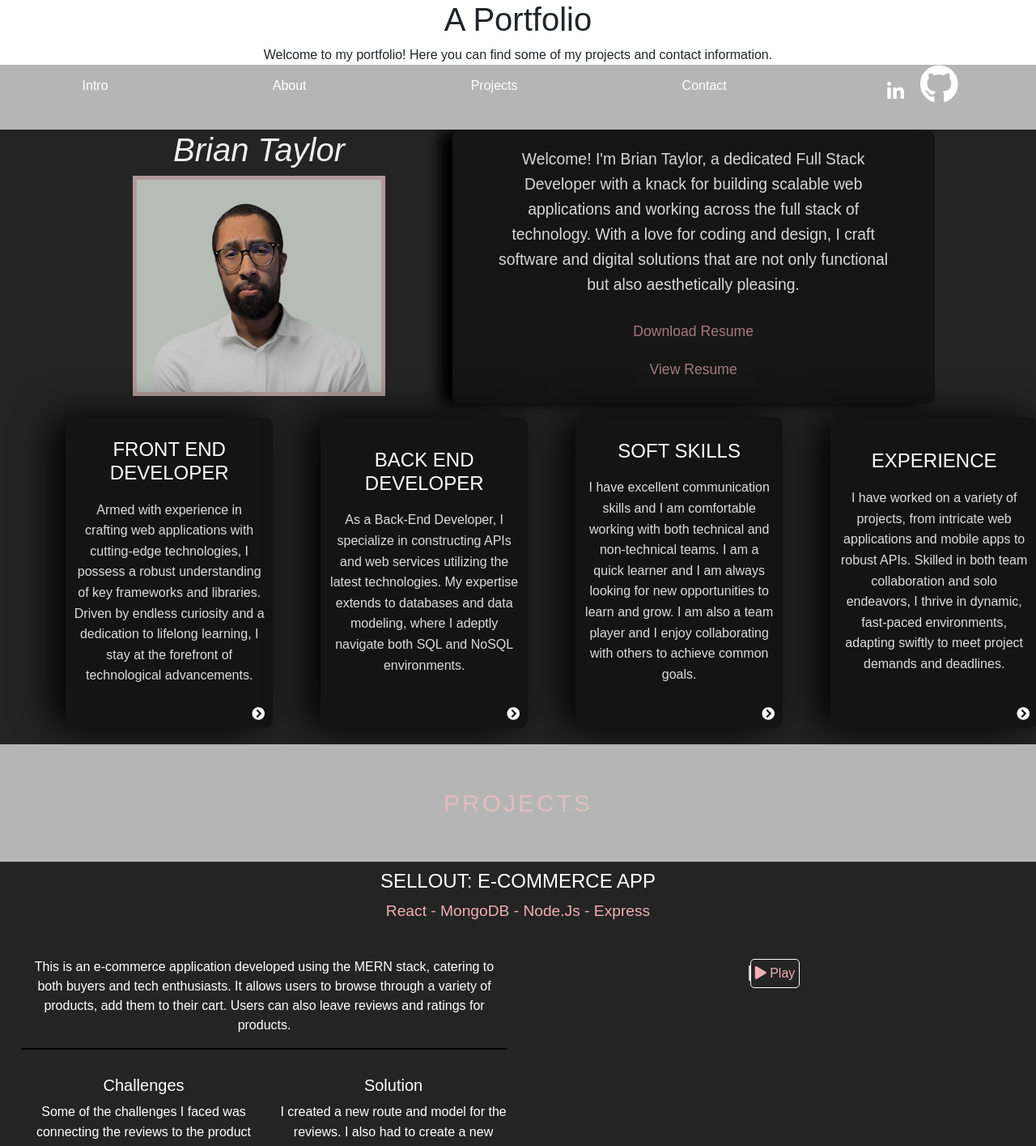
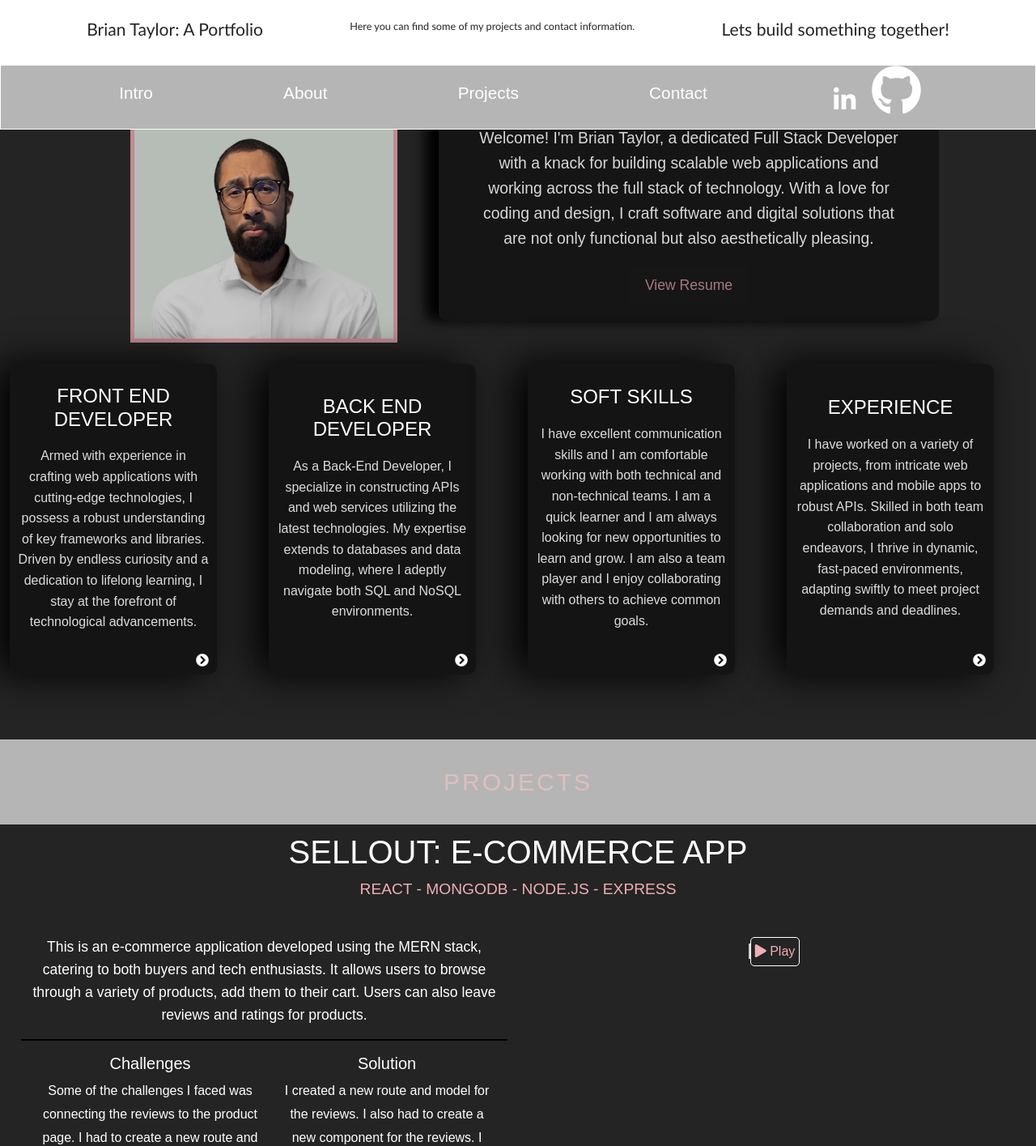
Before and after one commit to Quantumcode9/Portfolio, a React (Create React App) app in the folder portfolio/: page / in a window 1280 px wide. Shown: the part 640-2055 px from the top of the page at 81% size. Built offline with nearby package versions, Linux system fonts and the light colour scheme.

Commit message:
updated styles

```diff
--- a/portfolio/src/App.css
+++ b/portfolio/src/App.css
@@ -60,8 +60,6 @@ html, body, #root{
 div {
   font-family: 'Jura', sans-serif;
 }
-
-
 
 
 
@@ -166,9 +164,22 @@ div {
 
 @keyframes glitch {
   1%{
-    transform: rotateX(10deg) skewX(70deg);
+    transform: rotateX(10deg) skewX(30deg);
   }
   2%{
+    transform: rotateX(0deg) skewX(0deg);
+  }
+  3%{
+    transform: rotateX(0deg) skewX(0deg);
+  }
+
+  4%{
+    transform: rotateX(0deg) skewX(0deg);
+  }
+  5%{
+    transform: rotateX(0deg) skewX(0deg);
+  }
+  60%{
     transform: rotateX(0deg) skewX(0deg);
   }
 }
@@ -306,7 +317,7 @@ div {
 
 /* ProjectsSection */
 .projects-header {
-  padding: 50px;
+  padding: 30px;
   top: 0;
   text-align: center;
   background-color: #b5b5b5;
@@ -337,7 +348,7 @@ div {
 
 .project-title {
   margin-top: 10px;
-  font-size: 1.5em;
+  font-size: 2.5em;
   color: white;
   text-transform: uppercase;
 }
@@ -390,11 +401,14 @@ div {
   text-transform: capitalize;
 }
 
+
+
 .card-body {
-  margin: 1em 0;
+  font-weight: lighter;
+  margin: 0 1em;
   display: grid;
   grid-template-rows: auto 1fr;
-  line-height: 1.6;
+  line-height: 1.8;
   gap: 1rem;
 }
 
@@ -451,6 +465,11 @@ div {
   color: #f1aeb5;
 
 }
+.project-card-tech p{
+  font-weight: bold;
+  color: #f1aeb5;
+
+}
 
 
 .video-button {
@@ -482,6 +501,54 @@ div {
 
 
 
+/* Intro */
+
+#intro {
+  text-align: center;
+  background-color: white;
+  color: #242424;
+  font-weight: lighter;
+  justify-content: center;
+  align-items: center;
+  font-size: 1.1vw;
+  height: 10vh;
+
+}
+
+.intro {
+  display: flex;
+  flex-direction: row;
+  justify-content: space-evenly;
+  align-items: center;
+  font-family: 'Trebuchet MS', 'Lucida Sans Unicode', 'Lucida Grande', 'Lucida Sans', Arial, sans-serif;
+
+  gap: 20px;
+  padding: 20px;
+  height: 100%;
+}
+
+.intro h3 {
+  font-size: 1.5em;
+  color: #242424;
+}
+
+.intro p {
+  font-size: 0.9em;
+  color: #242424;
+}
+
+@media screen
+and (max-width: 768px) {
+  .intro p {
+    display: none;
+  }
+
+}
+
+
+
+
+
 
 
 /* ABOUT SECTION */
@@ -504,7 +571,7 @@ div {
 
   justify-content: center;
   gap: 10px;
-  padding: 20px;
+  padding: 10px;
   height: 100%;
 }
 
@@ -518,8 +585,7 @@ div {
 
 .row {
   display: flex;
-  justify-content: center;
-  gap: 20px;
+  margin-bottom: 10vh;
 }
 
 .col {
@@ -544,7 +610,7 @@ div {
   height: auto;
   margin-bottom: 1em;
   transition: border-radius 0.3s;
-  border: 5px solid rgb(223, 191, 191);
+  border: 5px solid #f1aeb5;
   filter: brightness(0.8);
   transition: filter 0.3s;
 
@@ -556,6 +622,8 @@ div {
   transition: filter 0.3s;
 
 }
+
+
 
 .about-me-card {
   display: flex;
@@ -618,6 +686,14 @@ div {
   margin-bottom: 1em;
 }
 
+.project-card-title {
+  font-size: 1.1em;
+  color: white;
+  line-height: 1.6;
+  font-weight: lighter;
+  top: 0;
+}
+
 .about-me-resume {
   display: inline-block;
   padding: 10px 20px;
@@ -642,11 +718,11 @@ div {
   flex-direction: row;
   justify-content: space-between;
   gap: 20px;
-  padding: 20px;
   width: 100%;
-  margin: 0 auto;
+
 
 }
+
 
 
 
@@ -755,6 +831,25 @@ div {
 
   }
 
+  @media screen and (max-width: 568px) {
+    .card-flipper {
+      width: 100%;
+    }
+
+    .card-content {
+      width: 100%;
+      height: 14rem;
+    }
+
+    .card-face {
+      width: 100%;
+      height: 18rem;
+      overflow: hidden;
+
+    }
+
+  }
+
 .card-face .fa-chevron-circle-right {
   position: absolute;
   bottom: 10px;
@@ -776,6 +871,7 @@ div {
 
 .card-face:hover {
   background-color: #242424;
+  transition: background-color 0.3s;
 }
 
 
@@ -800,7 +896,7 @@ div {
 .skill-level {
   margin-top: 20px;
   background-color: #e0e0e0;
-  height: 20px;
+  height: 25px;
   position: relative;
   width: 100%;
 }
@@ -817,7 +913,7 @@ div {
 #contact {
   text-align: center;
   background-color: #242424;
-  height: 90vh;
+  height: 100%;
 }
 
 .contact-container {
@@ -830,13 +926,11 @@ div {
 }
 
 .contact-content {
-  /* display: flex;
-  flex-direction: row; */
+  display: grid;
+  overflow: hidden;
 
-  display: grid;
-  grid-template-columns: repeat(3, 1fr);
   gap: 10px;
-  grid-auto-rows: minmax(100px, auto);
+
 
 
   height: 90vh;
@@ -854,35 +948,23 @@ div {
 
 
 .contact-info {
-  display: grid;
-  grid-column: span 2;
+  display: flex;
+  flex-direction: row;
   margin-top: 60px;
-  grid-template-columns: repeat( 2, 1fr);
+
   gap: 20px;
   padding: 20px;
 }
 
 
-.one {
-  grid-column: 1 / 2;
-  grid-row: 1;
-}
-.two {
-  grid-column: 2 / 4;
-  grid-row: 1 / 2
-}
-.three {
-  grid-column: 1;
-  grid-row: 2;
-
-}
 
 
 
 
 .contact-form-container {
-  display: flex;
-  flex-direction: column;
+  display: grid;
+  grid-template-columns: 1fr;
+  grid-column: span 2;
   gap: 20px;
   border-radius: 8px;
   padding: 20px;
@@ -895,8 +977,9 @@ div {
 
 
 #contact-form {
-  display: flex;
-  flex-direction: column;
+  display: grid;
+  grid-template-columns: 1fr;
+  grid-column: span 2;
   margin: 0 auto;
   gap: 20px;
   width: 100%;
@@ -920,20 +1003,38 @@ div {
   border: 1px solid #242424;
 }
 
-#contact-form button {
+
+.submit-button {
   padding: 10px;
   border-radius: 5px;
-  border: none;
-  background-color: #b5b5b5;
-  color: white;
+  border: 1px solid #b5b5b5;
+  background-color: #242424;
+  color: #f1aeb5;
+  width: 60%;
   cursor: pointer;
+  transition: background-color 0.3s;
 }
+
+.submit-button:hover {
+  color: #f1aeb5;
+  border: 1px solid  #0202026e;
+  filter: contrast(1.2);
+  filter: drop-shadow(0 0 0.75rem #f1aeb5);
+}
+
+
+
+
 
 @media screen and (max-width: 768px) {
   #contact-form input, #contact-form textarea {
-    width: 100%;
+    width: 80%;
     padding: 0;
 
+  }
+
+  .contact-form-container {
+   width: 100%;
   }
 
 }
@@ -962,9 +1063,6 @@ div {
   transition: color 0.3s;
   color: white;
 }
-
-
-
 
 
 .contact-card-flipper {
@@ -1005,19 +1103,19 @@ div {
 }
 
 .contact-card-flipper {
-  width: 16rem;
+  width: 26rem;
   height: 24rem;
 
 }
 
 .contact-card-content {
-  width: 16rem;
+  width: 26rem;
   height: 24rem;
 
 }
 
 .contact-card-face {
-  width: 16rem;
+  width: 26rem;
   height: 24rem;
 }
 
@@ -1040,8 +1138,30 @@ div {
 
   @media screen and (max-width: 768px) {
     .contact-content {
+      gap: 0px;
       grid-template-columns: 1fr;
     }
+
+
+    .contact-card-extra {
+      display: none;
+    }
+
+    .contact-card-flipper {
+      width: 100%;
+      height: 15rem;
+    }
+
+    .contact-card-content {
+      width: 100%;
+
+    }
+
+    .contact-card-face {
+      width: 100%;
+      height: 15rem;
+    }
+
 
     .contact-info {
       grid-column: auto;
@@ -1060,22 +1180,7 @@ div {
       flex-direction: column;
       margin-top: 20px;
     }
-    .contact-card-extra {
-      display: none;
-    }
 
-    .contact-card-flipper {
-      width: 100%;
-    }
-
-    .contact-card-content {
-      width: 100%;
-    }
-
-    .contact-card-face {
-      width: 100%;
-      height: 14rem;
-    }
 
     }
 
@@ -1097,7 +1202,7 @@ div {
 
 .footer {
   position: fixed;
-
+  border: 1px solid #ffffff;
   bottom: 0;
   max-width: 100%;
   font-family: 'Arial', sans-serif;
@@ -1113,9 +1218,11 @@ div {
 
   .footer-content {
     display: flex;
-    justify-content: space-around;
+    justify-content: space-evenly;
     align-items: center;
     flex-wrap: wrap;
+    font-size: 1.3em;
+
     a {
       color: #ffffff;
       text-decoration: none;
--- a/portfolio/src/components/About.jsx
+++ b/portfolio/src/components/About.jsx
@@ -27,20 +27,17 @@ return (
     </div>
 {/* ROW 1 */}
 <div className="about-me-container">
-    <div className="row">
     <div className='col-md-4'>
         <div className='profile-card'>
-        <h1>{aboutDetails.name}</h1>
         <img src={aboutDetails.imageUrl} alt={`Portrait of ${aboutDetails.name}`} className="about-me-image"/>
         </div>
         </div>
         <div className='col-md-6'>
-
         <div className="about-me-card">
         <p className="about-me-description">{aboutDetails.description}</p>
-        <a href={aboutDetails.resumeUrl} target="_blank" rel="noopener noreferrer" className="about-me-resume">
+        {/* <a href={aboutDetails.resumeUrl} target="_blank" rel="noopener noreferrer" className="about-me-resume">
         Download Resume
-        </a>
+        </a> */}
         <a href={aboutDetails.resumeDoc} target="_blank" rel="noopener noreferrer" className="about-me-resume">
         View Resume
         </a>
@@ -86,7 +83,7 @@ return (
                     </div>
 
 
-                    <div className='col-lg-3 col-md-4 col-sm-6'>
+                    <div className='col-lg-3  col-md-4 col-sm-6'>
     <div className="card-flipper" onClick={() => handleFlip(5)}>
             <div className={`card-content ${flippedId === 5 ? 'flipped' : ''}`}>
                     {/* Front face of the card */}
@@ -183,7 +180,7 @@ return (
             </div>
 </div>
 </div>
-</div>
+
 
 
 
--- a/portfolio/src/components/Header.jsx
+++ b/portfolio/src/components/Header.jsx
@@ -3,11 +3,11 @@ import React, { useEffect, useState } from 'react';
 const Header = () => {
   const titles = ["Software Engineer", "Web Developer", "UI/UX Developer", "Frontend Developer", "Backend Developer", "DB Administrator"];
   const skillsForTitles = [
-    "Java - Git - Python - Agile Methodologies",
-    "HTML5 - CSS - JavaScript - Responsive Design",
-    "Bootstrap - Materialize - SASS - Sketch - Figma - Adobe XD",
-    "React - Vue - Angular - Webpack - Context API",
-    "Node.js - Express - Django - RESTful APIs",
+    "Git - Python -  SQL - NoSQL",
+    "HTML5 - CSS - JavaScript - Bootstrap - jQuery",
+    "SASS - Sketch - Figma - Adobe XD",
+    "React - Vue - Angular - Webpack - Next.js",
+    "Node.js - Express - Django - REST - OAuth",
     "MongoDB - MySQL - PostgreSQL - AWS",
   ];
 
--- a/portfolio/src/components/Intro.jsx
+++ b/portfolio/src/components/Intro.jsx
@@ -1,12 +1,15 @@
 import React  from "react";
+import aboutDetails from '../data/aboutDetails.json';
 
 const Intro = () => {
 
     return (
-        <div>
-        <h1>A Portfolio</h1>
-        <p>Welcome to my portfolio! Here you can find some of my projects and contact information.</p>
+        <div className="intro">
+        <h3>{aboutDetails.name}: A Portfolio</h3>
+        <p>Here you can find some of my projects and contact information.</p>
+        <h3>Lets build something together!</h3>
         </div>
+
     );
     }
 
--- a/portfolio/src/components/ProjectItem.jsx
+++ b/portfolio/src/components/ProjectItem.jsx
@@ -30,7 +30,7 @@ const ProjectItem = ({ project }) => {
 <>
 {/* row 1 */}
   <h2 className='project-title'>  {project.title}</h2>
-    <p className="project-card-tech">{project.technologies.join(' - ')}</p>
+  <p className="project-card-tech">{project.technologies.join(' - ').toUpperCase()}</p>
 
 
 
@@ -44,8 +44,6 @@ const ProjectItem = ({ project }) => {
 
 
 <div className='project-card' style={{ backgroundColor: '#242424', color: "white", }}>
-
-
 
   <div className="project-card-header">
     <p className="project-card-title">{project.description}</p>
@@ -66,8 +64,8 @@ const ProjectItem = ({ project }) => {
 
 
   <div className="project-card-footer">
+  <a href={project.github} target="_blank" rel="noopener noreferrer" className="card-link code-link">Check out the code</a>
     <a href={project.link} target="_blank" rel="noopener noreferrer" className="card-link project-link">Check out the project</a>
-    <a href={project.github} target="_blank" rel="noopener noreferrer" className="card-link code-link">Check out the code</a>
   </div>
 </div>
 
--- a/portfolio/src/data/aboutDetails.json
+++ b/portfolio/src/data/aboutDetails.json
@@ -3,7 +3,7 @@
         "role": "Full Stack Developer",
         "description": "Welcome! I'm Brian Taylor, a dedicated Full Stack Developer with a knack for building scalable web applications and working across the full stack of technology. With a love for coding and design, I craft software and digital solutions that are not only functional but also aesthetically pleasing.",
         "imageUrl": "/me3.png",
-        "resumeUrl": "/brian-taylor-resume.pdf",
+        "resumeUrl": "brian-taylor-resume.pdf",
         "resumeDoc": "https://docs.google.com/document/d/1GraOy9czTcyPxVfR26UFOd8lBwiRAl0i2ji9WC_lnQE/edit?usp=sharing",
         "fullstack": "Armed with experience in crafting web applications with cutting-edge technologies, I possess a robust understanding of key frameworks and libraries. Driven by endless curiosity and a dedication to lifelong learning, I stay at the forefront of technological advancements.",
         "experience": "I have worked on a variety of projects, from intricate web applications and mobile apps to robust APIs. Skilled in both team collaboration and solo endeavors, I thrive in dynamic, fast-paced environments, adapting swiftly to meet project demands and deadlines.",
--- a/portfolio/src/index.js
+++ b/portfolio/src/index.js
@@ -3,6 +3,7 @@ import ReactDOM from 'react-dom/client';
 import './index.css';
 import App from './App';
 import 'bootstrap/dist/css/bootstrap.min.css';
+
 
 const root = ReactDOM.createRoot(document.getElementById('main'));
 root.render(
```
Also changed, not shown: portfolio/src/components/Contact.jsx (+8 -8 lines), 1 other file (tests, documents, lock files or other folders).
